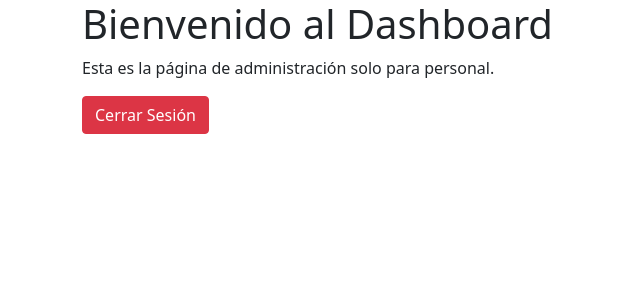
After one commit to jirivchi1/iris_v2, a Flask app: page /dashboard in a window 1280 px wide. The commit adds this page. Shown: the top 300 px of the page, without its empty margins (0-640 px from the left). Run offline with Flask 3, Linux system fonts and the light colour scheme; the visitor is signed in with stand-in values (Sample User, id 1).

Commit message:
create form and dashboard and users and workers users

```diff
--- a/app.py
+++ b/app.py
@@ -12,22 +12,39 @@ db = client["iris_database"]
 users_collection = db["users"]
 
 
-# Ruta para el login (primera página que verá el usuario)
 @app.route("/login", methods=["GET", "POST"])
 def login():
     if request.method == "POST":
         username = request.form["username"]
         password = request.form["password"]
-        user = users_collection.find_one({"username": username, "password": password})
+        role = request.form["role"]  # Verificar si es usuario o personal
 
-        if user:
-            session["username"] = username
-            flash("Login exitoso", "success")  # Mensaje flash de éxito
-            return redirect(url_for("home"))
-        else:
-            flash(
-                "Credenciales inválidas. Inténtalo de nuevo.", "danger"
-            )  # Mensaje flash de error
+        if role == "usuario":
+            user = users_collection.find_one(
+                {"username": username, "password": password}
+            )
+            if user:
+                session["username"] = username
+                flash("Login como usuario exitoso", "success")
+                return redirect(url_for("home"))
+            else:
+                flash("Credenciales inválidas. Inténtalo de nuevo.", "danger")
+                return redirect(url_for("login"))
+
+        elif role == "personal":
+            personal = db.personal.find_one(
+                {"username": username, "password": password}
+            )
+            if personal:
+                session["username"] = username
+                flash("Login como personal exitoso", "success")
+                return redirect(url_for("dashboard"))
+            else:
+                flash(
+                    "Credenciales de personal inválidas. Inténtalo de nuevo.", "danger"
+                )
+                return redirect(url_for("login"))
+
     return render_template("login.html")
 
 
@@ -65,12 +82,48 @@ def home():
         return redirect(url_for("login"))
 
 
-# Ruta para cerrar sesión
 @app.route("/logout", methods=["POST"])
 def logout():
-    session.pop("username", None)
-    flash("Has cerrado sesión exitosamente.", "info")  # Mensaje flash al cerrar sesión
+    session.clear()  # Limpiar toda la sesión para evitar acumulación
+    flash("Has cerrado sesión exitosamente.", "info")
     return redirect(url_for("login"))
+
+
+@app.route("/form", methods=["GET", "POST"])
+def form():
+    if request.method == "POST":
+        # Recibimos los datos del formulario
+        name = request.form["name"]
+        email = request.form["email"]
+        feedback = request.form["feedback"]
+
+        # Insertamos los datos en la colección "encuesta"
+        db.encuesta.insert_one({"name": name, "email": email, "feedback": feedback})
+
+        # Flash message y redirigir a una página diferente
+        flash("Encuesta enviada exitosamente.", "success")
+        return redirect(url_for("success"))  # Redirigir a una nueva página de éxito
+
+    # Solo renderizamos la página en GET
+    return render_template("form.html")
+
+
+@app.route("/success")
+def success():
+    return render_template(
+        "success.html"
+    )  # Crear una nueva plantilla para la página de éxito
+
+
+@app.route("/dashboard")
+def dashboard():
+    if "username" in session:
+        return render_template("dashboard.html")
+    else:
+        flash(
+            "Debes iniciar sesión como personal para acceder al dashboard.", "warning"
+        )
+        return redirect(url_for("login"))
 
 
 if __name__ == "__main__":
--- /dev/null
+++ b/templates/dashboard.html
@@ -0,0 +1,13 @@
+{% extends "base.html" %}
+
+{% block title %}Dashboard{% endblock %}
+
+{% block content %}
+<h1>Bienvenido al Dashboard</h1>
+<p>Esta es la página de administración solo para personal.</p>
+
+<!-- Usamos un formulario para enviar un POST para cerrar sesión -->
+<form action="/logout" method="POST">
+    <button type="submit" class="btn btn-danger">Cerrar Sesión</button>
+</form>
+{% endblock %}
--- a/templates/login.html
+++ b/templates/login.html
@@ -1,4 +1,3 @@
-<!-- templates/login.html -->
 {% extends "base.html" %}
 
 {% block title %}Login{% endblock %}
@@ -12,7 +11,8 @@
     <label for="password">Contraseña:</label>
     <input type="password" id="password" name="password" required>
     <br>
-    <button type="submit" class="btn btn-primary">Login</button>
+    <button type="submit" name="role" value="usuario" class="btn btn-primary">Login como Usuario</button>
+    <button type="submit" name="role" value="personal" class="btn btn-secondary">Login como Personal</button>
 </form>
 
 <p>¿No tienes una cuenta? <a href="/signup">Regístrate aquí</a></p>
```
Also changed, not shown: templates/form.html (added, +33 -0 lines), templates/success.html (added, +10 -0 lines).
